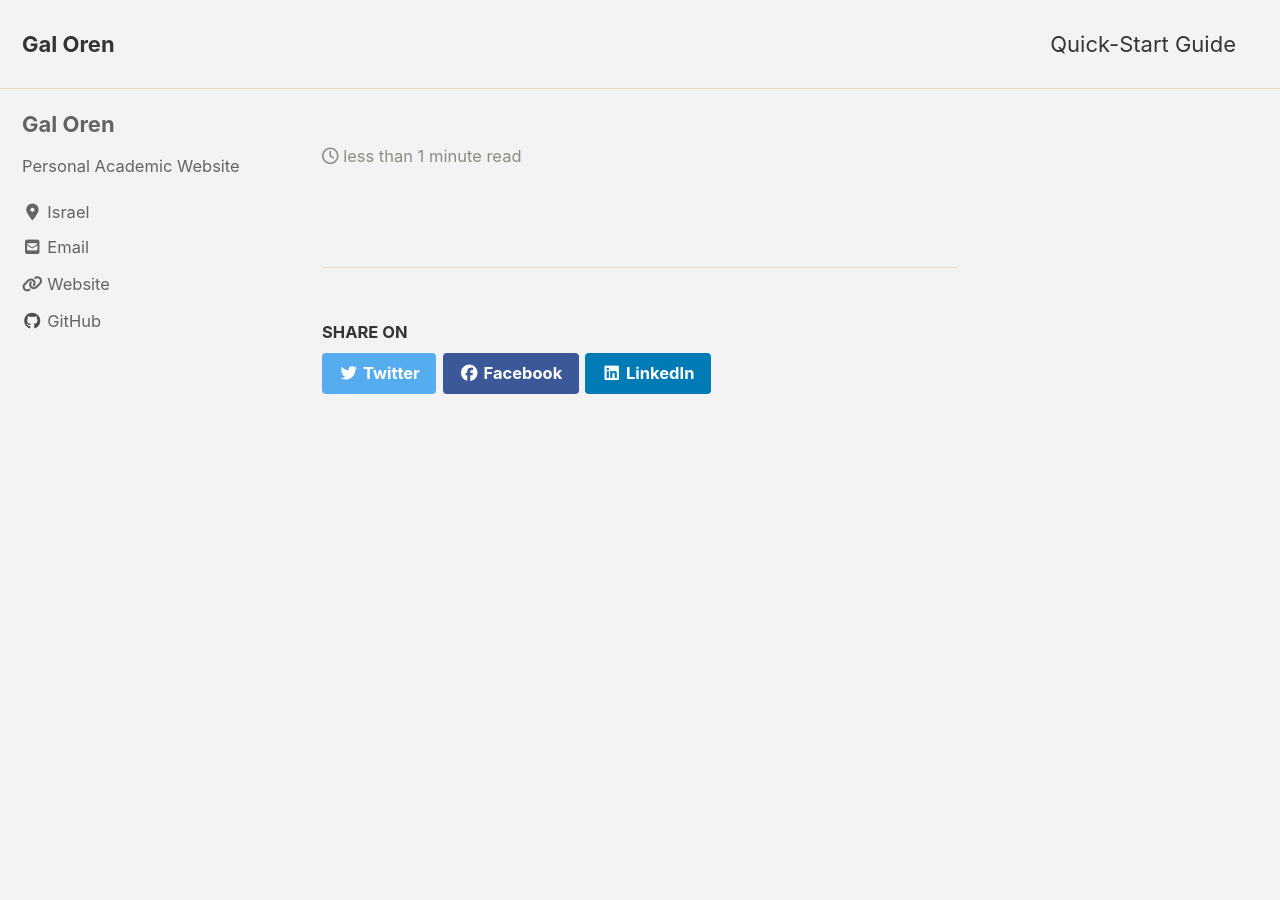
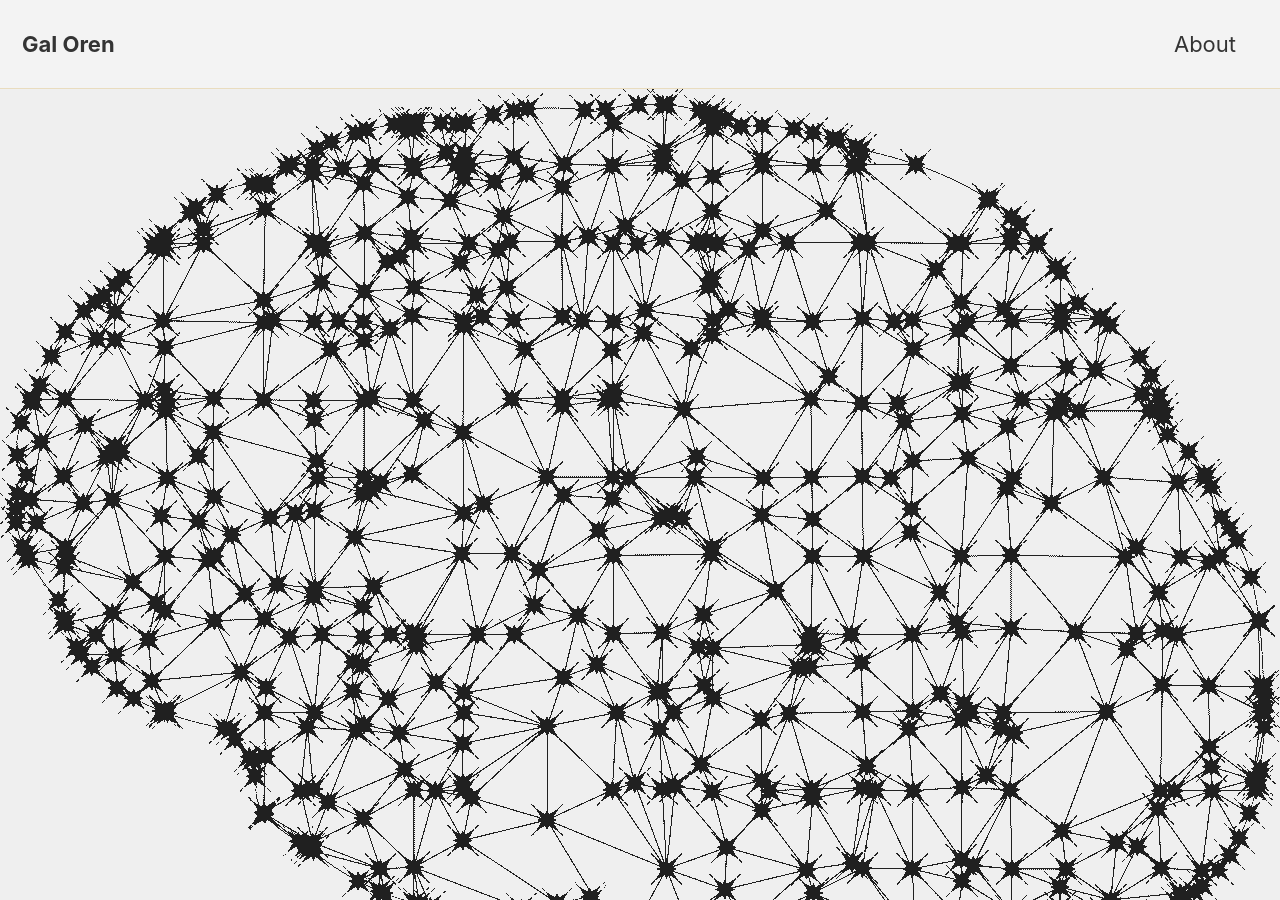
Before and after one commit to galoren/galoren.github.io, a Jekyll site: the page built from _pages/about.md, in a window 1280 px wide and 900 px high. Built offline with Jekyll 4.4.1, drawn with Linux system fonts in a browser that asks for light colours; cached includes are drawn as plain includes; nearby versions of some CDN libraries; our own code applies the rules of GitHub Pages for plain Markdown files; some of the changed text lies outside the part shown.

Commit message:
starting again

```diff
--- a/_config.yml
+++ b/_config.yml
@@ -108,7 +108,7 @@
 # Site Author
 author:
   name             : "Gal Oren"
-  avatar           : # path of avatar image, e.g. "/assets/images/bio-photo.jpg"
+  avatar           : "/images/galoren.jpg" # path of avatar image, e.g. "/assets/images/bio-photo.jpg"
   bio              : "Personal Academic Website"
   location         : "Israel"
   email            :
--- a/_data/navigation.yml
+++ b/_data/navigation.yml
@@ -1,7 +1,7 @@
 # main links
 main:
-  - title: "Quick-Start Guide"
-    url: https://mmistakes.github.io/minimal-mistakes/docs/quick-start-guide/
+  - title: "About"
+    url: /about/
   # - title: "About"
   #   url: https://mmistakes.github.io/minimal-mistakes/about/
   # - title: "Sample Posts"
--- a/_pages/about.md
+++ b/_pages/about.md
@@ -0,0 +1,8 @@
+---
+layout: home
+permalink: /about/
+header:
+  image: "/images/brain.png"
+---
+
+My name is Gal Oren
```
